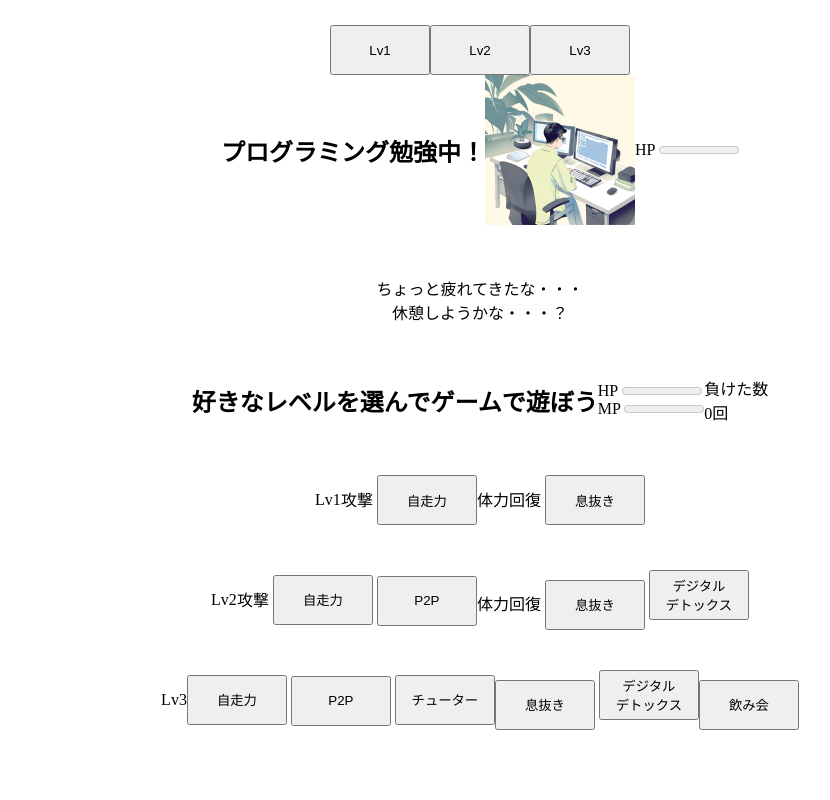
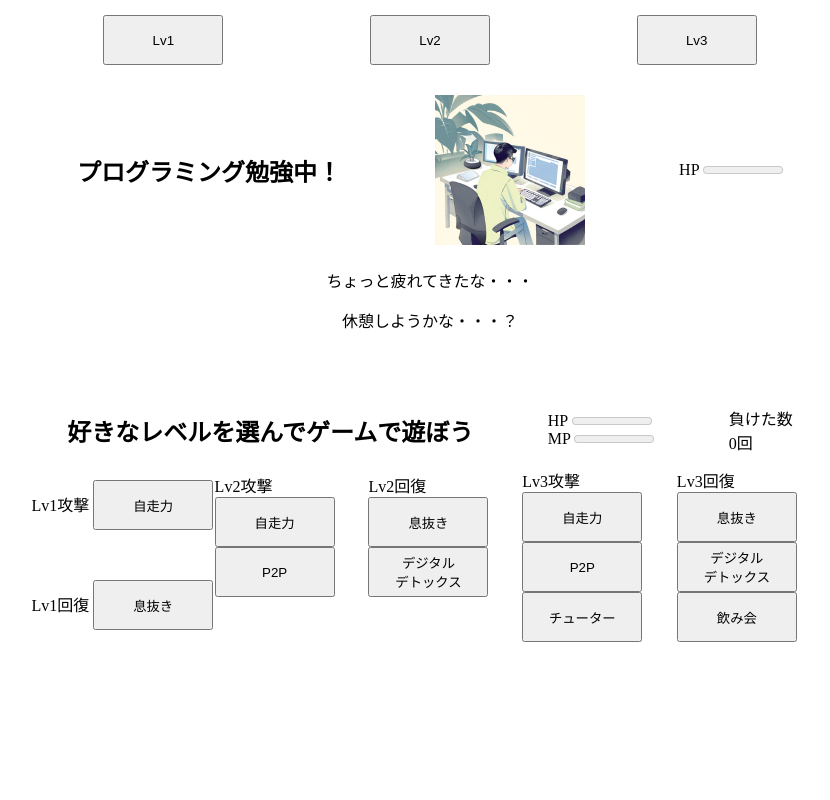
Before and after one commit to Ayumi-Moriyama/command_battle, a plain HTML site: page index.html in a window 1280 px wide. Shown: the top 800 px of the page, without its empty margins (160-990 px from the left). Drawn offline with nearby package versions, Linux system fonts and the light colour scheme.

Commit message:
課題提出

```diff
--- a/css/janken.css
+++ b/css/janken.css
@@ -4,22 +4,46 @@
 }
 
 button {
-  width: 100px;
+  width: 120px;
   height: 50px;
 }
 
 main {
-  max-width: 800px;
+  max-width: 900px;
   height: 100vh;
   margin: 0 auto;
 }
 
 section {
-  height: 100px;
+  height: 80px;
   width: 800px;
   display: flex;
+  justify-content: space-around;
+  align-items: center;
+  margin-bottom: 50px;
+}
+
+.level_1 {
+  height: 200px;
+  width: 300px;
+  display: flex;
+  flex-direction: column;
+  margin-top: 40px;
+}
+
+.level_2 {
+  height: 300px;
+  width: 500px;
+  display: flex;
   justify-content: center;
-  align-items: center;
+}
+
+.level_3 {
+  height: 300px;
+  width: 500px;
+  display: flex;
+  justify-content: center;
+  margin-top: 40px;
 }
 
 .jikkyou {
@@ -30,6 +54,6 @@ section {
 }
 
 .syouri {
-  margin-top: 300px;
+  margin-top: 600px;
   text-align: center;
 }
--- a/index.html
+++ b/index.html
@@ -53,21 +53,22 @@
       </div>
     </section>
 
-    <section>Lv1
-      <div>攻撃
+    <section class="command">
+      <section class="level_1">
+        <div>Lv1攻撃
           <button id="jisouryoku_1">自走力</button>
         </div>
-      <div>体力回復
+        <div>Lv1回復
           <button id="ikinuki_1">息抜き</button>
         </div>
       </section>
 
-    <section>Lv2
-      <div>攻撃
+      <section class="level_2">
+        <div>Lv2攻撃
           <button id="jisouryoku_2">自走力</button>
           <button id="p2p_2">P2P</button>
         </div>
-      <div>体力回復
+        <div>Lv2回復
           <button id="ikinuki_2">息抜き</button>
           <button id="detox_2">
             <p>デジタル<br>デトックス</p>
@@ -75,24 +76,26 @@
         </div>
       </section>
 
-    <section>Lv3
-      <div>
+      <section class="level_3">
+        <div>Lv3攻撃
           <button id="jisouryoku_3">自走力</button>
           <button id="p2p_3">P2P</button>
           <button id="tutor">チューター</button>
         </div>
-      <div>
+        <div>Lv3回復
           <button id="ikinuki_3">息抜き</button>
           <button id="detox_3">
             <p>デジタル<br>デトックス</p>
             <button id="nomikai">飲み会</button>
         </div>
       </section>
+    </section>
+
 
   </main>
 
   <div class="syouri">
-    <p id="syourisengen">おめでとう！</p>
+    <p id="syourisengen">勝利！</p>
     <img src="./images/syouri.png" alt="">
   </div>
 
--- a/janken.js
+++ b/janken.js
@@ -127,16 +127,11 @@ $(jisouryoku_1).on("click", function () {
     if (enemyStatus_1["hp"] < 0) {
         $("#jikkyou_1").text("おめでとう！");
         $("#jikkyou_2").text("あなたはねむけに打ち勝った！");
-        alert("勝利！");
         endGame = true;
         // 敵の体力が０以下になったら、敵の体力を０に再定義
         enemyStatus_1["hp"] = 0;
         $("#currentEnemyHp").val(enemyStatus_1["hp"]);
-        // if (enemyStatus_1["hp"] === 0) {
-
-        // }
-
-
+        location.href = "#syourisengen";
 
     } else if (playerStatus_1["hp"] < 0) {
         alert("敗北...");
@@ -258,11 +253,11 @@ $(jisouryoku_2).on("click", function () {
     if (enemyStatus_2["hp"] < 0) {
         $("#jikkyou_1").text("おめでとう！");
         $("#jikkyou_2").text("最後は自走力でゆうわくに打ち勝った！");
-        alert("勝利！");
         endGame = true;
         // 敵の体力が０以下になったら、敵の体力を０に再定義
         enemyStatus_2["hp"] = 0;
         $("#currentEnemyHp").val(enemyStatus_2["hp"]);
+        location.href = "#syourisengen";
 
     } else if (playerStatus_2["hp"] < 0) {
         alert("敗北...");
@@ -332,11 +327,11 @@ $(p2p_2).on("click", function () {
     if (enemyStatus_2["hp"] < 0) {
         $("#jikkyou_1").text("おめでとう！");
         $("#jikkyou_2").text("最後はP2Pの力でゆうわくに打ち勝った！");
-        alert("勝利！");
         endGame = true;
         // 敵の体力が０以下になったら、敵の体力を０に再定義
         enemyStatus_2["hp"] = 0;
         $("#currentEnemyHp").val(enemyStatus_2["hp"]);
+        location.href = "#syourisengen";
 
     } else if (playerStatus_2["hp"] < 0) {
         alert("敗北...");
@@ -462,12 +457,12 @@ $(jisouryoku_3).on("click", function () {
     // ゲーム終了条件
     if (enemyStatus_3["hp"] < 0) {
         $("#jikkyou_1").text("おめでとう！");
-        $("#jikkyou_2").text("最後は自走力でゆうわくに打ち勝った！");
-        alert("勝利！");
+        $("#jikkyou_2").text("最後は自走力で謎エラーを解決した！");
         endGame = true;
         // 敵の体力が０以下になったら、敵の体力を０に再定義
         enemyStatus_3["hp"] = 0;
         $("#currentEnemyHp").val(enemyStatus_3["hp"]);
+        location.href = "#syourisengen";
 
     } else if (playerStatus_3["hp"] < 0) {
         alert("敗北...");
@@ -537,11 +532,11 @@ $(p2p_3).on("click", function () {
     if (enemyStatus_3["hp"] < 0) {
         $("#jikkyou_1").text("おめでとう！");
         $("#jikkyou_2").text("最後はP2Pで謎エラーを解決した！");
-        alert("勝利！");
         endGame = true;
         // 敵の体力が０以下になったら、敵の体力を０に再定義
         enemyStatus_3["hp"] = 0;
         $("#currentEnemyHp").val(enemyStatus_3["hp"]);
+        location.href = "#syourisengen";
 
     } else if (playerStatus_3["hp"] < 0) {
         alert("敗北...");
@@ -605,11 +600,11 @@ $(tutor).on("click", function () {
     if (enemyStatus_3["hp"] < 0) {
         $("#jikkyou_1").text("おめでとう！");
         $("#jikkyou_2").text("最後はチューターのささやきで謎エラーを解決した！");
-        alert("勝利！");
         endGame = true;
         // 敵の体力が０以下になったら、敵の体力を０に再定義
         enemyStatus_3["hp"] = 0;
         $("#currentEnemyHp").val(enemyStatus_3["hp"]);
+        location.href = "#syourisengen";
 
     } else if (playerStatus_3["hp"] < 0) {
         alert("敗北...");
```
Also changed, not shown: 1 other file. Lines whose indentation alone changed are shown as unchanged.
